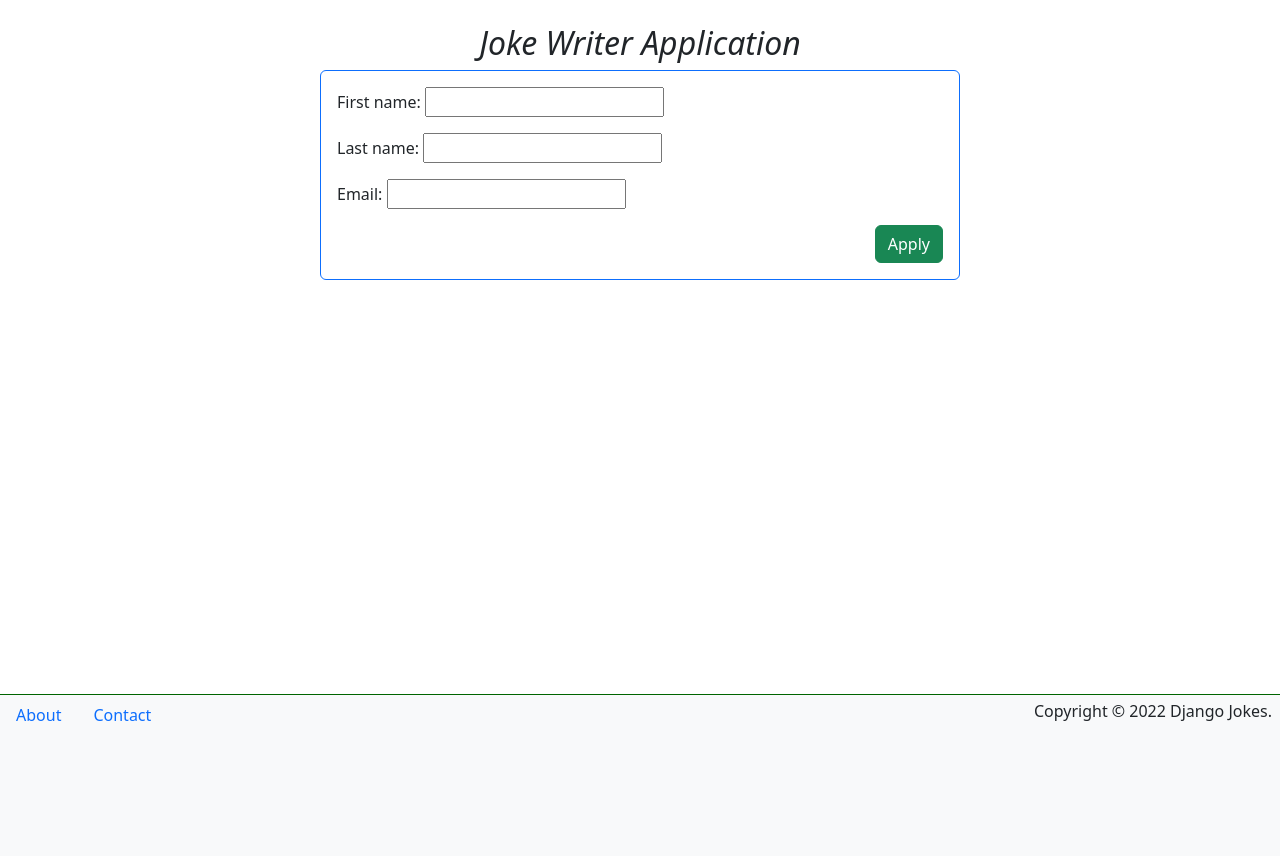
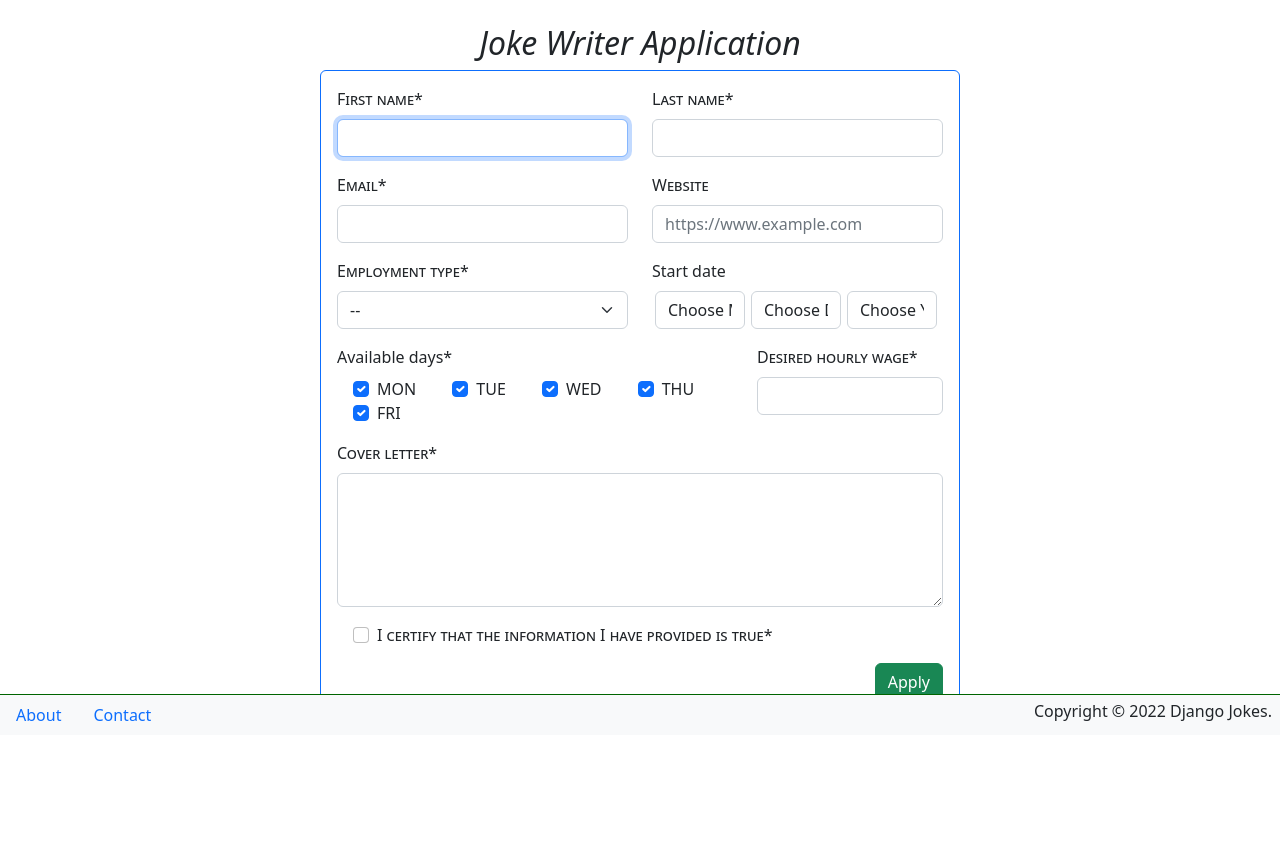
Before and after one commit to jmbarnes1/djangojokes.com, a Django app: page /jobs/job-app/ in a window 1280 px wide. Shown: the part 65-921 px from the top of the page. Before the commit the page ends 786 px from the top, so only its background shows below. Run offline with Django 5.2, Linux system fonts and the light colour scheme; some libraries are stand-ins or nearby versions.

Commit message:
Switched to crispy forms.

```diff
--- a/jobs/forms.py
+++ b/jobs/forms.py
@@ -1,6 +1,92 @@
+from datetime import datetime
 from django import forms
+from django.core.exceptions import ValidationError
+from django.core.validators import URLValidator
+
+def validate_future_date(value):
+    if value < datetime.now().date():
+        raise ValidationError(
+            message=f'{value} is in the past.', code='past_date'
+        )
+
+JOBS = (
+    (None,' -- '),
+    ('Full-time','Full-time'),
+    ('Part-time','Part-time'),
+    ('Contract','Contract')
+)
+
+WORKDAYS = (
+    ('MON','MON'),
+    ('TUE','TUE'),
+    ('WED','WED'),
+    ('THU','THU'),
+    ('FRI','FRI'),
+)
+
+"""
+forms.ChoiceField
+forms.MultipleChoiceField
+forms.NullBooleanField
+forms.TypedChoiceField
+forms.TypedMultipleChoiceField
+"""
 
 class JobApplicationForm(forms.Form):
-    first_name = forms.CharField()
+    first_name = forms.CharField(
+        widget=forms.TextInput(
+            attrs={
+                'autofocus' : True
+            }
+        )
+    )
     last_name = forms.CharField()
     email = forms.EmailField()
+    website = forms.CharField(
+        required=False,
+        widget=forms.URLInput(
+            attrs={
+            'size':'50',
+            'class':'form-control',
+            'placeholder':'https://www.example.com',
+            }
+        ),
+        validators=[URLValidator(schemes=['http', 'https'])]
+    )
+    employment_type = forms.ChoiceField(choices=JOBS)
+    start_date = forms.DateField(
+        required=False,
+        widget=forms.SelectDateWidget(
+            years=range(2026, 2027),
+            empty_label=("Choose Year","Choose Month","Choose Day"),
+            attrs={'style': 'width: 31%; display: inline-block; margin: 0 1%'}
+        ),
+        validators=[validate_future_date],
+        error_messages = {'past_date': 'Please enter a future date.'}
+    )
+    available_days = forms.MultipleChoiceField(
+        choices=WORKDAYS,
+        widget=forms.CheckboxSelectMultiple(
+            attrs={
+                'checked':True
+            }
+        )
+    )
+    desired_hourly_wage  = forms.DecimalField(
+        widget=forms.NumberInput(
+            attrs={
+                'min':'10:00',
+                'max':'100.00',
+                'step':'.25'
+            }
+        )
+    )
+    cover_letter = forms.CharField(
+        widget=forms.Textarea(
+            attrs={'cols':'75','rows':'5'}
+        )
+    )
+    # cover_letter = forms.FileField()
+    confirmation = forms.BooleanField(
+        label='I certify that the information I have provided is true',
+        required=True)
--- a/static/css/main.css
+++ b/static/css/main.css
@@ -13,3 +13,14 @@ header {
 h2 {
   font-style: italic;
 }
+
+/* FORM STYLES */
+label {
+  font-variant: small-caps;
+}
+
+.form-check {
+  display: inline-block;
+  font-weight: normal;
+  margin: 0 1rem;
+}
--- a/templates/jobs/joke_writer.html
+++ b/templates/jobs/joke_writer.html
@@ -1,12 +1,54 @@
 {% extends "_base.html" %}
+{% load crispy_forms_tags %}
 
 {% block title %}Job Application: Joke Writer{% endblock %}
 {% block main %}
   <h2 class="text-center">Joke Writer Application</h2>
   <div class="card border-primary m-auto mb-3 p-3" style="max-width: 40rem">
-      <form method="post">
+      <form method="post" novalidate>
         {% csrf_token %}
-        {{ form.as_p }}
+
+
+      <div class="row">
+        <div class="col-md-6 mb-0">
+          {{ form.first_name|as_crispy_field }}
+        </div>
+        <div class="col-md-6 mb-0">
+          {{ form.last_name|as_crispy_field }}
+        </div>
+      </div>
+
+      <div class="row">
+        <div class="col-md-6 mb-0">
+          {{ form.email|as_crispy_field }}
+        </div>
+        <div class="col-md-6 mb-0">
+          {{ form.website|as_crispy_field }}
+        </div>
+      </div>
+
+      <div class="row">
+        <div class="col-md-6 mb-0">
+          {{ form.employment_type|as_crispy_field }}
+        </div>
+        <div class="col-md-6 mb-0">
+          {{ form.start_date|as_crispy_field }}
+        </div>
+      </div>
+      <div class="row">
+        <div class="col-md-8 mb-0">
+          {{ form.available_days|as_crispy_field  }}
+        </div>
+        <div class="col-md-4 mb-0">
+          {{ form.desired_hourly_wage|as_crispy_field }}
+        </div>
+      </div>
+
+      {{ form.cover_letter|as_crispy_field }}
+      {{ form.confirmation|as_crispy_field }}
+
+        <!-- {{ form.as_p }} -->
+        <!-- {{ form|crispy }} -->
         <button class="btn btn-success float-end">Apply</button>
       </form>
   </div>
```
Also changed, not shown: djangojokes/settings.py (+9 -0 lines), templates/jokes/joke_form.html (+5 -3 lines).
